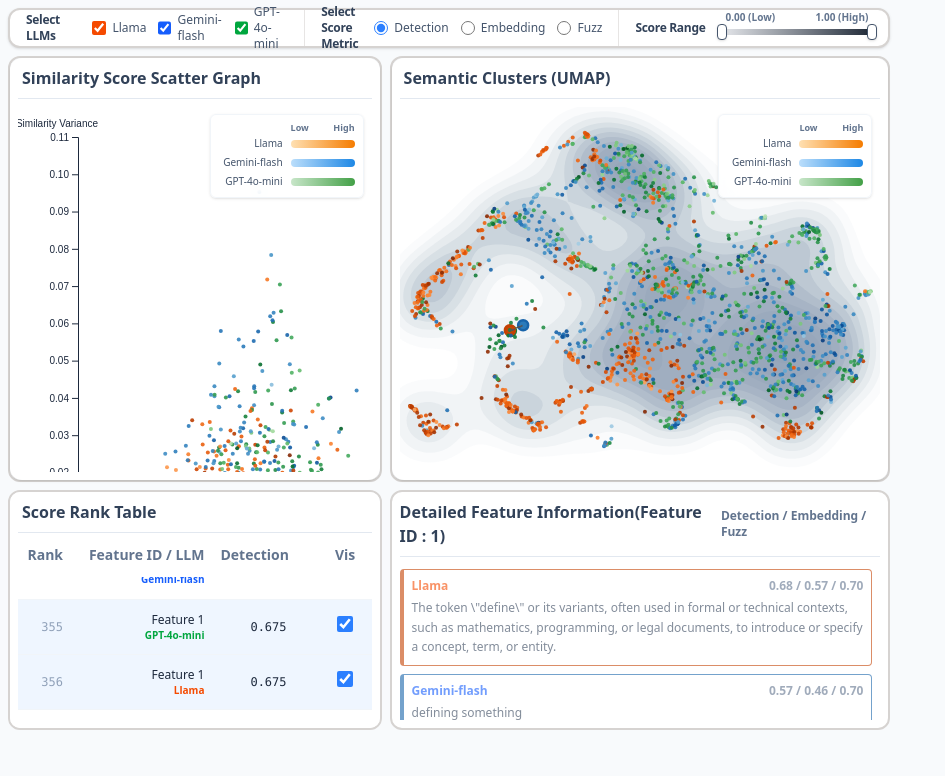
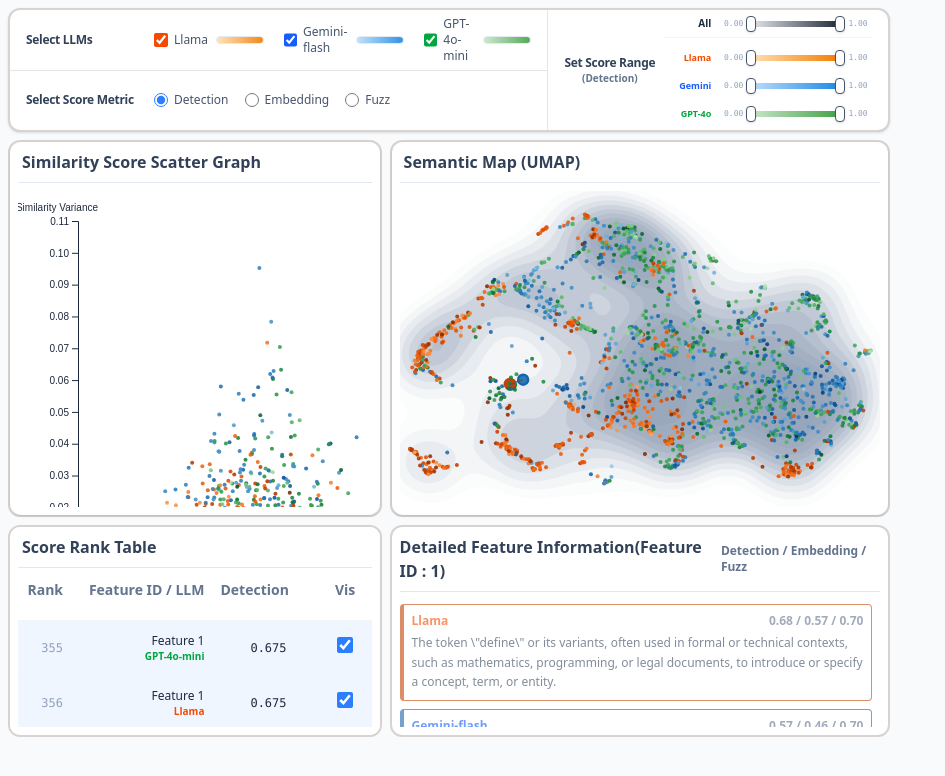
Before and after one commit to allright2024/Visual_Interface, a React (Vite) app: page / in a window 1280 px wide. Shown: the top 776 px of the page, without its empty margins (0-945 px from the left). Built offline with nearby package versions, Linux system fonts and the light colour scheme.

Commit message:
UI Edited

```diff
--- a/index.html
+++ b/index.html
@@ -2,7 +2,7 @@
 <html lang="en">
   <head>
     <meta charset="UTF-8" />
-    <link rel="icon" type="image/svg+xml" href="/vite.svg" />
+    <link rel="icon" type="image/svg+xml" href="./vite.svg" />
     <meta name="viewport" content="width=device-width, initial-scale=1.0" />
     <title>visual-interface</title>
   </head>
--- a/src/App.jsx
+++ b/src/App.jsx
@@ -14,7 +14,11 @@ function App() {
 
   const [selectedFeatureId, setSelectedFeatureId] = useState(1);
   const [selectedExplainer, setSelectedExplainer] = useState("openai/gpt-4o-mini");
-  const [scoreRange, setScoreRange] = useState(null);
+  const [scoreRanges, setScoreRanges] = useState({
+    'Llama': [0, 1],
+    'Gemini-flash': [0, 1],
+    'GPT-4o-mini': [0, 1]
+  });
   const [filters, setFilters] = useState({
     minSimilarity: 0,
     maxVariance: 0.1,
@@ -44,17 +48,29 @@ function App() {
 
       const explainer = d.llm_explainer.toLowerCase();
       let matched = false;
+      let matchedGroup = null;
+
       for (const group of visibleExplainers) {
         if (explainer.includes(group.toLowerCase())) {
           matched = true;
+          matchedGroup = group;
           break;
         }
       }
       if (!matched) return false;
 
+      // Apply Score Range Filter
+      if (colorMetric) {
+        const range = scoreRanges[matchedGroup];
+        if (range) {
+          const score = d[colorMetric];
+          if (score < range[0] || score > range[1]) return false;
+        }
+      }
+
       return true;
     });
-  }, [data, filters, visibleExplainers]);
+  }, [data, filters, visibleExplainers, colorMetric, scoreRanges]);
 
   const dataForTable = useMemo(() => {
     const validMetricsData = data.filter(d => {
@@ -93,8 +109,15 @@ function App() {
     })
   }
 
+  const [globalRange, setGlobalRange] = useState([0, 1]);
+
   useEffect(() => {
-    setScoreRange(null);
+    setScoreRanges({
+      'Llama': [0, 1],
+      'Gemini-flash': [0, 1],
+      'GPT-4o-mini': [0, 1]
+    });
+    setGlobalRange([0, 1]);
   }, [colorMetric]);
 
   const colors = [
@@ -179,18 +202,28 @@ function App() {
   return (
     <div className="h-screen bg-slate-50 p-2 font-sans text-slate-800 overflow-hidden flex flex-col">
       <div className="shrink-0 grid grid-cols-10 gap-2 mb-2">
-        <div className="col-span-7 h-10 flex items-center bg-white border-2 border-stone-300 rounded-xl shadow-sm divide-x divide-stone-200">
-          <div className="flex items-center gap-4 px-4 h-full hover:bg-slate-50 transition-colors">
-            <span className="text-xs font-extrabold text-slate-700 tracking-tight">Select LLMs</span>
-            <div className="flex items-center gap-3">
+        <div className="col-span-7 flex bg-white border-2 border-stone-300 rounded-xl shadow-sm divide-x divide-stone-200">
+          <div className="flex flex-col flex-1 min-w-0 divide-y divide-stone-200">
+            <div className="flex items-center gap-4 px-4 flex-1 hover:bg-slate-50 transition-colors">
+              <span className="text-xs font-extrabold text-slate-700 tracking-tight w-28 shrink-0">Select LLMs</span>
+              <div className="flex items-center gap-5">
                 {explainerGroups.map(group => {
                   let colorClass = "accent-gray-600";
-                if (group.includes('Llama')) colorClass = "accent-orange-600";
-                else if (group.includes('Gemini')) colorClass = "accent-blue-600";
-                else if (group.includes('GPT')) colorClass = "accent-green-600";
+                  let gradientStyle = {};
+                  if (group.includes('Llama')) {
+                    colorClass = "accent-orange-600";
+                    gradientStyle = { background: 'linear-gradient(to right, #ffe0b2, #f57c00)' };
+                  } else if (group.includes('Gemini')) {
+                    colorClass = "accent-blue-600";
+                    gradientStyle = { background: 'linear-gradient(to right, #bbdefb, #1e88e5)' };
+                  } else if (group.includes('GPT')) {
+                    colorClass = "accent-green-600";
+                    gradientStyle = { background: 'linear-gradient(to right, #c8e6c9, #43a047)' };
+                  }
 
                   return (
-                  <label key={group} className="flex items-center gap-1.5 text-xs font-medium text-slate-600 cursor-pointer select-none hover:text-slate-900">
+                    <div key={group} className="flex items-center gap-2">
+                      <label className="flex items-center gap-1.5 text-xs font-medium text-slate-600 cursor-pointer select-none hover:text-slate-900">
                         <input
                           type="checkbox"
                           checked={visibleExplainers.has(group)}
@@ -199,14 +232,18 @@ function App() {
                         />
                         {group}
                       </label>
+                      <div className="flex flex-col gap-0.5">
+                        <div className="w-12 h-2 rounded-sm opacity-90 border border-slate-200" style={gradientStyle} title={`Score Intensity: Low -> High (${group})`}></div>
+                      </div>
+                    </div>
                   );
                 })}
               </div>
             </div>
 
-          <div className="flex items-center gap-4 px-4 h-full flex-1 justify-center hover:bg-slate-50 transition-colors">
-            <span className="text-xs font-extrabold text-slate-700 tracking-tight">Select Score Metric</span>
-            <div className="flex items-center gap-3">
+            <div className="flex items-center gap-4 px-4 flex-1 hover:bg-slate-50 transition-colors">
+              <span className="text-xs font-extrabold text-slate-700 tracking-tight w-28 shrink-0">Select Score Metric</span>
+              <div className="flex items-center gap-4">
                 {[
                   { id: 'score_detection', label: 'Detection' },
                   { id: 'score_embedding', label: 'Embedding' },
@@ -226,17 +263,84 @@ function App() {
                 ))}
               </div>
             </div>
+          </div>
 
-          <div className="flex items-center gap-4 px-4 h-full w-[340px] hover:bg-slate-50 transition-colors">
-            <span className="text-xs font-extrabold text-slate-700 tracking-tight whitespace-nowrap">Score Range</span>
-            <div className="flex-1 min-w-0">
+          <div className="flex items-center gap-2 px-4 h-full w-[340px] hover:bg-slate-50 transition-colors">
+            <div className="flex flex-col items-start justify-center">
+              <span className="text-xs font-extrabold text-slate-700 tracking-tight whitespace-nowrap">Set Score Range</span>
+              <span className="text-[10px] font-semibold text-slate-500 w-full text-center">({
+                {
+                  'score_detection': 'Detection',
+                  'score_embedding': 'Embedding',
+                  'score_fuzz': 'Fuzz'
+                }[colorMetric]
+              })</span>
+            </div>
+            <div className="flex-1 flex flex-col justify-center h-full gap-1 min-w-0 py-1">
+              {/* Global Slider */}
+              <div className="flex items-center gap-2 h-6 w-full border-b border-slate-100 pb-1 mb-1">
+                <span className="text-[10px] font-extrabold w-12 text-right shrink-0 text-slate-800">All</span>
+                <span className="text-[8px] text-slate-400 font-mono w-6 text-right">{globalRange[0].toFixed(2)}</span>
+                <div className="flex-1 min-w-0 pt-1">
                   <RangeSlider
                     min={0}
                     max={1}
-                value={scoreRange}
-                onChange={setScoreRange}
+                    value={globalRange}
+                    onChange={(newRange) => {
+                      setGlobalRange(newRange);
+                      setScoreRanges(prev => {
+                        const next = { ...prev };
+                        for (const key in next) next[key] = newRange;
+                        return next;
+                      });
+                    }}
                     colors={sliderColors}
+                    hideLabels={true}
                   />
+                </div>
+                <span className="text-[8px] text-slate-400 font-mono w-6 text-left">{globalRange[1].toFixed(2)}</span>
+              </div>
+
+              {explainerGroups.map(group => {
+                let colorClass = "accent-gray-600";
+                let groupSliderColors = sliderColors;
+
+                if (group.includes('Llama')) {
+                  colorClass = "text-orange-600";
+                  groupSliderColors = ['#ffe0b2', '#f57c00'];
+                } else if (group.includes('Gemini')) {
+                  colorClass = "text-blue-600";
+                  groupSliderColors = ['#bbdefb', '#1e88e5'];
+                } else if (group.includes('GPT')) {
+                  colorClass = "text-green-600";
+                  groupSliderColors = ['#c8e6c9', '#43a047'];
+                }
+
+                const currentRange = scoreRanges[group] || [0, 1];
+
+                return (
+                  <div key={group} className="flex items-center gap-2 h-6 w-full">
+                    <span className={`text-[9px] font-bold w-12 text-right shrink-0 ${colorClass}`}>{group.replace('Gemini-flash', 'Gemini').replace('GPT-4o-mini', 'GPT-4o')}</span>
+                    <span className="text-[8px] text-slate-400 font-mono w-6 text-right">{currentRange[0].toFixed(2)}</span>
+                    <div className="flex-1 min-w-0 pt-1">
+                      <RangeSlider
+                        min={0}
+                        max={1}
+                        value={currentRange}
+                        onChange={(newRange) => {
+                          setScoreRanges(prev => ({
+                            ...prev,
+                            [group]: newRange
+                          }));
+                        }}
+                        colors={groupSliderColors}
+                        hideLabels={true}
+                      />
+                    </div>
+                    <span className="text-[8px] text-slate-400 font-mono w-6 text-left">{currentRange[1].toFixed(2)}</span>
+                  </div>
+                )
+              })}
             </div>
           </div>
         </div>
@@ -253,8 +357,7 @@ function App() {
             visibleColors={visibleColors}
             toggleColor={toggleColor}
             colors={sliderColors}
-            range={scoreRange}
-            setRange={setScoreRange}
+
             getFeatureColor={getFeatureColor}
             getExplainerBaseColor={getExplainerBaseColor}
             explainerColorScale={getExplainerBaseColor}
@@ -270,8 +373,7 @@ function App() {
             visibleColors={visibleColors}
             toggleColor={toggleColor}
             colors={sliderColors}
-            range={scoreRange}
-            setRange={setScoreRange}
+
             getFeatureColor={getFeatureColor}
             explainerColorScale={getExplainerBaseColor}
             propsXDomain={globalXDomain}
--- a/src/components/ClusterMap.jsx
+++ b/src/components/ClusterMap.jsx
@@ -2,7 +2,7 @@ import React, { useEffect, useRef, useState, useMemo } from 'react';
 import * as d3 from 'd3';
 
 
-const ClusterMap = ({ data, onSelect, selectedId, selectedExplainer, colorMetric = 'total_score', visibleColors, toggleColor, colors, range, setRange, explainerColorScale, getFeatureColor, propsXDomain, propsYDomain }) => {
+const ClusterMap = ({ data, onSelect, selectedId, selectedExplainer, colorMetric = 'total_score', visibleColors, toggleColor, colors, explainerColorScale, getFeatureColor, propsXDomain, propsYDomain }) => {
     const svgRef = useRef(null);
     const [tooltipContent, setTooltipContent] = useState(null);
     const [tooltipPos, setTooltipPos] = useState({ x: 0, y: 0 });
@@ -54,8 +54,7 @@ const ClusterMap = ({ data, onSelect, selectedId, selectedExplainer, colorMetric
             .domain(domain)
             .range(colors);
 
-        const [minFilter, maxFilter] = range || [minVal, maxVal];
-        const filteredData = data.filter(d => d[colorMetric] >= minFilter && d[colorMetric] <= maxFilter);
+        const filteredData = data;
 
         if (showDensity) {
             const densityData = d3.contourDensity()
@@ -144,7 +143,7 @@ const ClusterMap = ({ data, onSelect, selectedId, selectedExplainer, colorMetric
                     .attr("pointer-events", "none");
             }
         }
-    }, [data, selectedId, selectedExplainer, colorMetric, visibleColors, colors, showDensity, range, explainerColorScale, getFeatureColor]);
+    }, [data, selectedId, selectedExplainer, colorMetric, visibleColors, colors, showDensity, explainerColorScale, getFeatureColor]);
 
     const extent = useMemo(() => {
         if (!data || data.length === 0) return [0, 1];
@@ -153,28 +152,8 @@ const ClusterMap = ({ data, onSelect, selectedId, selectedExplainer, colorMetric
 
     return (
         <div className="w-full h-full relative p-2 bg-white rounded-xl shadow-sm overflow-hidden flex flex-col">
-            <h3 className="text-base font-bold text-slate-700 mb-2 px-1 border-b border-slate-200 pb-2">Semantic Clusters (UMAP)</h3>
-            <div className="absolute top-14 right-4 flex flex-col gap-1 z-10 bg-white/80 p-2 rounded-md backdrop-blur-sm border border-slate-100 shadow-sm">
-                <div className="flex items-center gap-2">
-                    <div className="w-16"></div>
-                    <div className="w-16 flex justify-between text-[9px] text-slate-500 font-semibold leading-none">
-                        <span>Low</span>
-                        <span>High</span>
-                    </div>
-                </div>
-                <div className="flex items-center gap-2">
-                    <span className="text-[10px] font-medium text-slate-600 w-16 text-right">Llama</span>
-                    <div className="w-16 h-2 rounded-sm" style={{ background: 'linear-gradient(to right, #ffe0b2, #f57c00)' }}></div>
-                </div>
-                <div className="flex items-center gap-2">
-                    <span className="text-[10px] font-medium text-slate-600 w-16 text-right">Gemini-flash</span>
-                    <div className="w-16 h-2 rounded-sm" style={{ background: 'linear-gradient(to right, #bbdefb, #1e88e5)' }}></div>
-                </div>
-                <div className="flex items-center gap-2">
-                    <span className="text-[10px] font-medium text-slate-600 w-16 text-right">GPT-4o-mini</span>
-                    <div className="w-16 h-2 rounded-sm" style={{ background: 'linear-gradient(to right, #c8e6c9, #43a047)' }}></div>
-                </div>
-            </div>
+            <h3 className="text-base font-bold text-slate-700 mb-2 px-1 border-b border-slate-200 pb-2">Semantic Map (UMAP)</h3>
+
 
 
 
--- a/src/components/CorrelationAll.jsx
+++ b/src/components/CorrelationAll.jsx
@@ -2,7 +2,7 @@ import React, { useEffect, useRef, useState, useMemo } from 'react';
 import * as d3 from 'd3';
 
 
-const CorrelationAll = ({ data, onSelect, selectedId, selectedExplainer, colorMetric, setColorMetric, visibleColors, toggleColor, colors, range, setRange, explainerColorScale, getFeatureColor }) => {
+const CorrelationAll = ({ data, onSelect, selectedId, selectedExplainer, colorMetric, setColorMetric, visibleColors, toggleColor, colors, explainerColorScale, getFeatureColor }) => {
     const svgRef = useRef(null);
     const [tooltipContent, setTooltipContent] = useState(null);
     const [tooltipPos, setTooltipPos] = useState({ x: 0, y: 0 });
@@ -18,7 +18,7 @@ const CorrelationAll = ({ data, onSelect, selectedId, selectedExplainer, colorMe
         if (!svgRef.current || !data) return;
 
         const containerWidth = 470;
-        const containerHeight = 480;
+        const containerHeight = 420;
 
         const margin = { top: 30, right: 30, bottom: 40, left: 60 };
         const width = containerWidth - margin.left - margin.right;
@@ -75,8 +75,8 @@ const CorrelationAll = ({ data, onSelect, selectedId, selectedExplainer, colorMe
             .domain(domain)
             .range(colors);
 
-        const [minFilter, maxFilter] = range || [minVal, maxVal];
-        const filteredData = data.filter(d => d[colorMetric] >= minFilter && d[colorMetric] <= maxFilter);
+        // Filter is handled by parent, so use data as is
+        const filteredData = data;
 
         g.selectAll("circle")
             .data(filteredData)
@@ -141,7 +141,7 @@ const CorrelationAll = ({ data, onSelect, selectedId, selectedExplainer, colorMe
                     .attr("pointer-events", "none");
             }
         }
-    }, [data, colorMetric, selectedId, selectedExplainer, visibleColors, range, explainerColorScale, getFeatureColor]);
+    }, [data, colorMetric, selectedId, selectedExplainer, visibleColors, explainerColorScale, getFeatureColor]);
 
     const extent = useMemo(() => {
         if (!data) return [0, 1];
@@ -152,27 +152,7 @@ const CorrelationAll = ({ data, onSelect, selectedId, selectedExplainer, colorMe
         <div className="w-full h-full relative p-2 bg-white rounded-xl shadow-sm overflow-hidden flex flex-col">
 
             <div className="text-base font-bold text-slate-700 mb-2 px-1 border-b border-slate-200 pb-2">Similarity Score Scatter Graph</div>
-            <div className="absolute top-14 right-4 flex flex-col gap-1 z-10 bg-white/80 p-2 rounded-md backdrop-blur-sm border border-slate-100 shadow-sm">
-                <div className="flex items-center gap-2">
-                    <div className="w-16"></div>
-                    <div className="w-16 flex justify-between text-[9px] text-slate-500 font-semibold leading-none">
-                        <span>Low</span>
-                        <span>High</span>
-                    </div>
-                </div>
-                <div className="flex items-center gap-2">
-                    <span className="text-[10px] font-medium text-slate-600 w-16 text-right">Llama</span>
-                    <div className="w-16 h-2 rounded-sm" style={{ background: 'linear-gradient(to right, #ffe0b2, #f57c00)' }}></div>
-                </div>
-                <div className="flex items-center gap-2">
-                    <span className="text-[10px] font-medium text-slate-600 w-16 text-right">Gemini-flash</span>
-                    <div className="w-16 h-2 rounded-sm" style={{ background: 'linear-gradient(to right, #bbdefb, #1e88e5)' }}></div>
-                </div>
-                <div className="flex items-center gap-2">
-                    <span className="text-[10px] font-medium text-slate-600 w-16 text-right">GPT-4o-mini</span>
-                    <div className="w-16 h-2 rounded-sm" style={{ background: 'linear-gradient(to right, #c8e6c9, #43a047)' }}></div>
-                </div>
-            </div>
+
             <div className="flex-1 relative min-h-0">
                 <svg ref={svgRef} className="absolute inset-0 w-full h-full"></svg>
             </div>
--- a/src/components/RangeSlider.jsx
+++ b/src/components/RangeSlider.jsx
@@ -1,6 +1,6 @@
 import React, { useRef, useEffect, useState } from 'react';
 
-const RangeSlider = ({ min, max, value, onChange, colors }) => {
+const RangeSlider = ({ min, max, value, onChange, colors, hideLabels = false }) => {
     const [isDragging, setIsDragging] = useState(null);
     const containerRef = useRef(null);
 
@@ -57,10 +57,12 @@ const RangeSlider = ({ min, max, value, onChange, colors }) => {
 
     return (
         <div className="w-full flex flex-col items-center select-none">
-            <div className="flex justify-between w-full text-[10px] text-slate-500 font-bold mb-1 px-1 py-0 -mt-2">
-                <span>{typeof currentMin === 'number' ? currentMin.toFixed(2) : min} (Low)</span>
-                <span>{typeof currentMax === 'number' ? currentMax.toFixed(2) : max} (High)</span>
-            </div>
+            {!hideLabels && (
+                <div className="flex justify-between w-full text-[10px] text-slate-500 font-bold mb-1 px-1 py-0 -mt-2">
+                    <span>{typeof currentMin === 'number' ? currentMin.toFixed(2) : min} (Low)</span>
+                    <span>{typeof currentMax === 'number' ? currentMax.toFixed(2) : max} (High)</span>
+                </div>
+            )}
 
             <div
                 ref={containerRef}
```
Also changed, not shown: 1 other file (tests, documents, lock files or other folders). Lines whose indentation alone changed are shown as unchanged.
